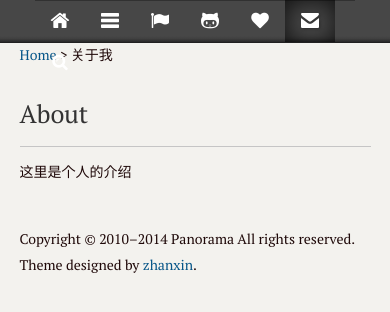
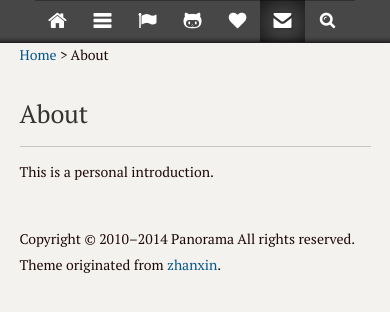
Before and after one commit to ssfhljy/ssfhljy.github.io, a Jekyll site: the page built from about.html, in a window 390 px wide. Shown: the top 312 px of the page. Built offline with Jekyll 4.4.1, drawn with Linux system fonts in a browser that asks for light colours; Markdown is read by kramdown in place of the engine named in the settings.

Commit message:
fix icon & mobile looking, unify language

```diff
--- a/_layouts/default.html
+++ b/_layouts/default.html
@@ -21,7 +21,7 @@
     <meta name="description" content="{{ page.description }}" />
     <meta name="keywords" content="{{ page.keywords | join: ',' }}" />
 	<meta name="viewport" content="width=device-width, initial-scale=1.0">
-	<link rel="shortcut icon" href="/favicon.ico" type="image/x-icon" />
+	<link rel="icon" href="/favicon.ico" type="image/x-icon" />
     <link rel="stylesheet" type="text/css" media="all" href="{{ site.url }}/static/style.css" />
     <!--[if lt IE 9]>
     <script src="{{ site.url }}/static/js/html5.js" type="text/javascript"></script>
@@ -53,7 +53,7 @@
     {{ content }}
 
 <footer class="lotus-footer">
-	<p>Copyright © 2010–2014 {{ site.title }} All rights reserved. Theme designed by <a href="http://www.zhanxin.info" target="_blank">zhanxin</a>.</p>
+	<p>Copyright © 2010–2014 {{ site.title }} All rights reserved. Theme originated from <a href="http://www.zhanxin.info" target="_blank">zhanxin</a>.</p>
 </footer>
 <script src="{{ site.url }}/static/js/jquery.scrollTo.js" type="text/javascript"></script>
 <script src="{{ site.url }}/static/js/iLotus.js" type="text/javascript"></script>
--- a/about.html
+++ b/about.html
@@ -1,17 +1,17 @@
 ---
 layout: default
-title: 关于我
+title: About
 description: 这是 PIZn 的又一个博客，它是基于 Jekyll 搭建起来的。在这里，不仅仅是用来快速记录工作，学习，生活的一点一滴的地方，更是 PIZn 对 Jekyll 的学习和使用的一次有意义的实践。
 keywords: PIZn, GitHub, Jekyll, Plugins, Works, Archives, Quotes, Violet, css, html, javascript, wordpress, logo, design, geek
 ---
 
 <p class="lotus-breadcrub">
-    <a href="{{ site.url }}/index.html" rel="nofollow" rel="nofollow" title="首页">Home</a>
+    <a href="{{ site.url }}/index.html" rel="nofollow" rel="nofollow" title="Home">Home</a>
     <span> &gt; </span>
     {{ page.title }}
 </p>
 
 <h1 class="lotus-pagetit">About</h1>
 <article id="about">
-    <p>这里是个人的介绍</p>
+    <p>This is a personal introduction.</p>
 </article>
--- a/archives.html
+++ b/archives.html
@@ -1,12 +1,12 @@
 ---
 layout: default
-title: 文章归档
+title: Archives
 description: 这是 PIZn 的又一个博客，它是基于 Jekyll 搭建起来的。在这里，不仅仅是用来快速记录工作，学习，生活的一点一滴的地方，更是 PIZn 对 Jekyll 的学习和使用的一次有意义的实践。
 keywords: PIZn, GitHub, Jekyll, Plugins, Works, Archives, Quotes, Violet, css, html, javascript, wordpress, logo, design, geek
 ---
 
 <p class="lotus-breadcrub">
-    <a href="{{ site.url }}/index.html" rel="nofollow" rel="nofollow" title="首页">Home</a>
+    <a href="{{ site.url }}/index.html" rel="nofollow" rel="nofollow" title="Home">Home</a>
     <span> &gt; </span>
     {{ page.title }}
 </p>
--- a/index.html
+++ b/index.html
@@ -26,7 +26,7 @@ keywords: PIZn, GitHub, Jekyll, Plugins, Works, Archives, Quotes, Violet, css, h
         </ul>
     </article>
     <article class="article article-last">
-    <h3>相关页面</h3>
+    <h3>Pages</h3>
     <ul>
         <li>
             {% for page in site.page %}
--- a/links.html
+++ b/links.html
@@ -1,11 +1,11 @@
 ---
 layout: default
-title: 友情链接
+title: Links
 description: 这是 PIZn 的又一个博客，它是基于 Jekyll 搭建起来的。在这里，不仅仅是用来快速记录工作，学习，生活的一点一滴的地方，更是 PIZn 对 Jekyll 的学习和使用的一次有意义的实践。
 keywords: PIZn, GitHub, Jekyll, Plugins, Works, Archives, Quotes, Violet, css, html, javascript, wordpress, logo, design, geek
 ---
 <p class="lotus-breadcrub">
-    <a href="{{ site.url }}/index.html" rel="nofollow" rel="nofollow" title="首页">Home</a>
+    <a href="{{ site.url }}/index.html" rel="nofollow" rel="nofollow" title="Home">Home</a>
     <span> &gt; </span>
     {{ page.title }}
 </p>
--- a/static/style.css
+++ b/static/style.css
@@ -798,7 +798,7 @@ h1, h2, h3, h4, h5, h6{ font-weight: 500; font-weight: 700\9; color:#333; }
 		border-bottom: 1px solid #212121;
 	}
 	.lotus-nav ul { width: 320px; margin: 0 auto; }
-	.lotus-nav ul li { float: left; width: 50px; line-height: 42px; border-top: 0; }
+	.lotus-nav ul li { float: left; width: 45px; line-height: 42px; border-top: 0; }
 	.lotus-nav ul .home { margin-bottom: 0 ;}
 	.lotus-double .article-first {
 		width: 100%;
```
Also changed, not shown: other parts of index.html (+1 -1 lines).
